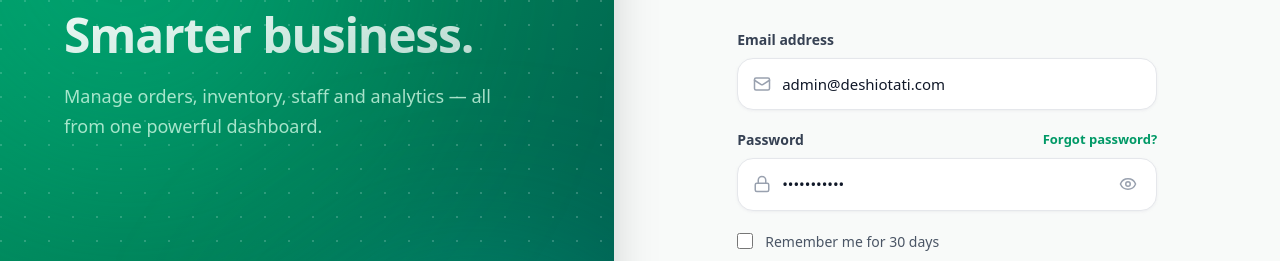
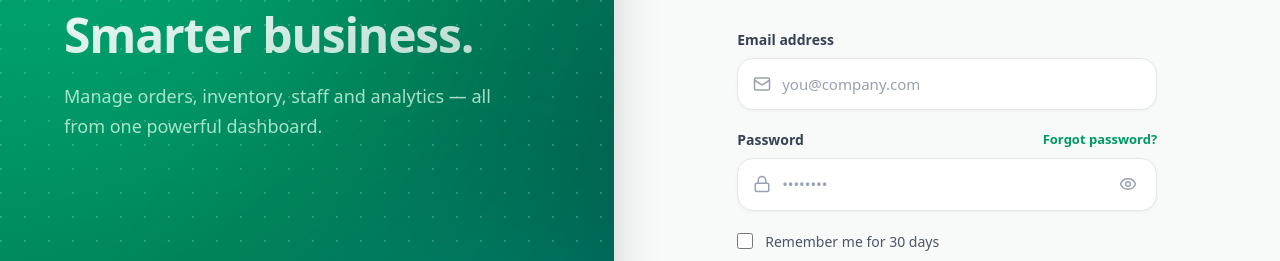
Before and after one commit to ullashahmed-coder/fcom-suite-front, a Next.js app: page /login in a window 1280 px wide. Shown: the part 216-477 px from the top of the page. Built offline with nearby package versions, Linux system fonts and the light colour scheme.

Commit message:
feat: v2.1.1

```diff
--- a/app/login/page.tsx
+++ b/app/login/page.tsx
@@ -12,8 +12,8 @@ export default function LoginPage() {
   const { theme, setTheme } = useTheme();
   const [mounted, setMounted] = useState(false);
 
-  const [email, setEmail] = useState("admin@deshiotati.com");
-  const [password, setPassword] = useState("password123");
+  const [email, setEmail] = useState("");
+  const [password, setPassword] = useState("");
   const [showPassword, setShowPassword] = useState(false);
   const [error, setError] = useState("");
   const [loading, setLoading] = useState(false);
```
